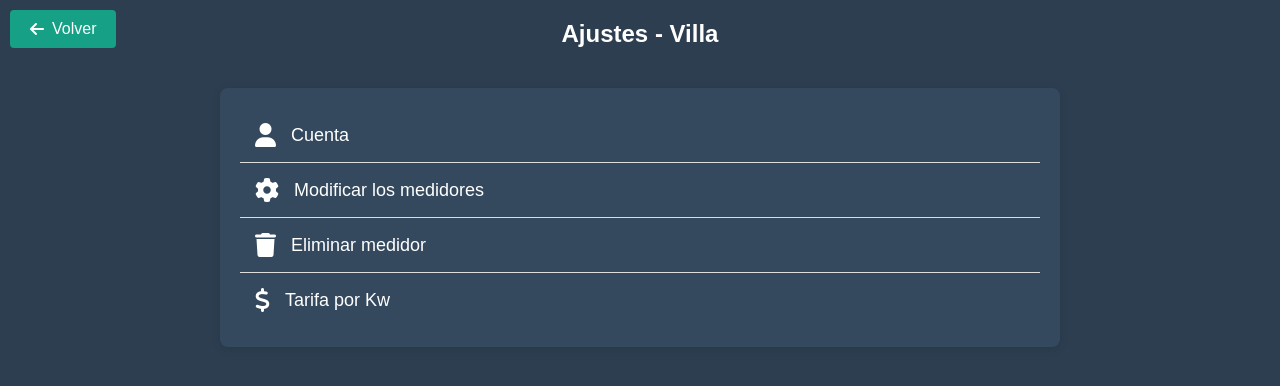
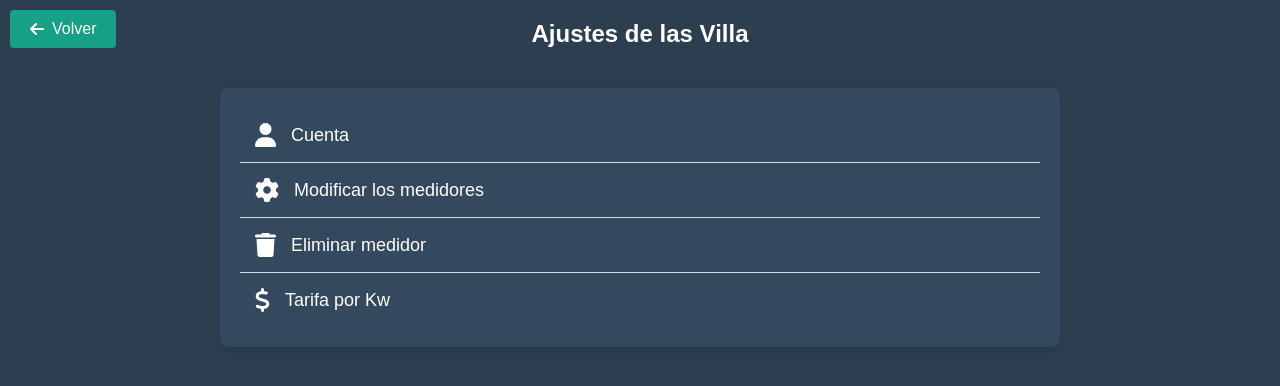
Before and after one commit to Andreilin12/Retom--energy-1.0, a plain HTML site: page villa-ajustes.html in a window 1280 px wide. Drawn offline with Linux system fonts and the light colour scheme.

Commit message:
Update villa-ajustes.html

```diff
--- a/villa-ajustes.html
+++ b/villa-ajustes.html
@@ -107,7 +107,7 @@
         <i class="fas fa-arrow-left"></i> Volver
     </button>
 
-    <h1>Ajustes - Villa</h1>
+    <h1>Ajustes de las Villa</h1>
 </header>
 
 <div class="container">
```
